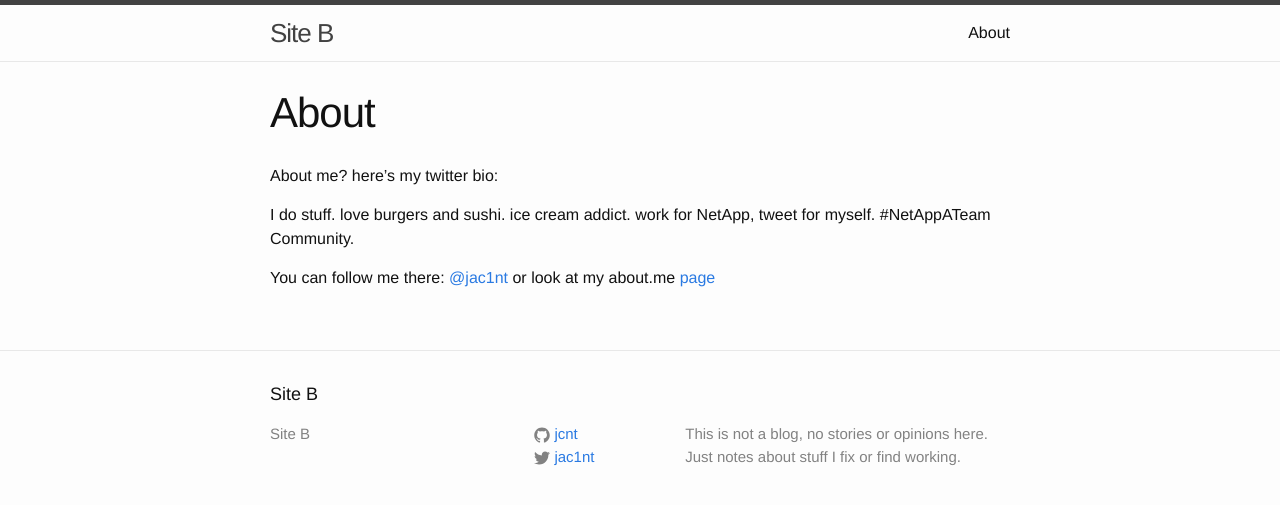
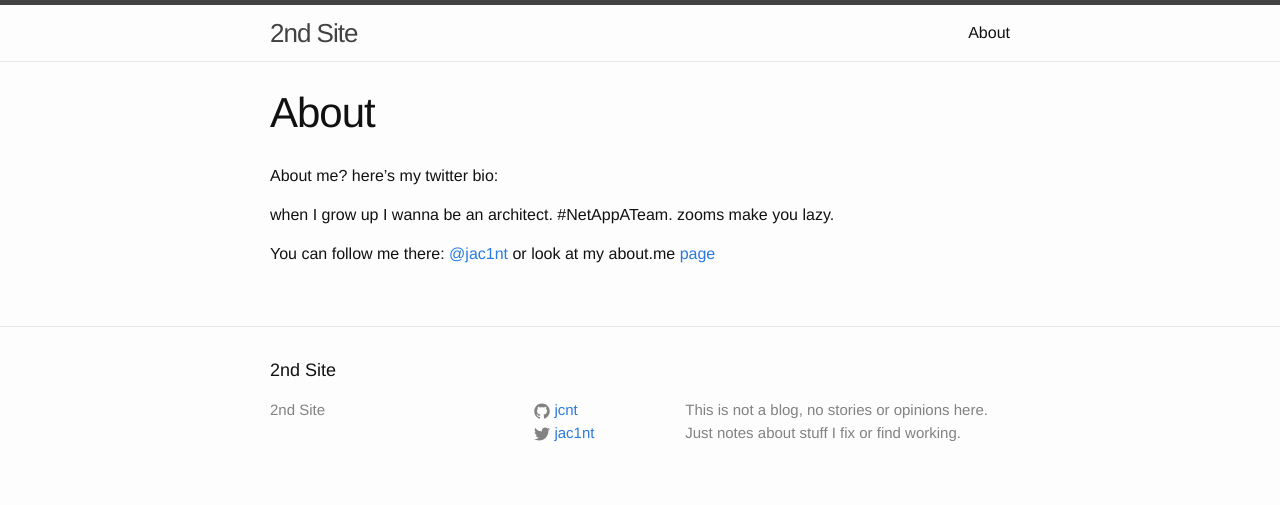
Before and after one commit to jcnt/jcnt.github.io, a Jekyll site: the page built from about.md, in a window 1280 px wide. Shown: the top 505 px of the page. Built offline with Jekyll 4.4.1, drawn with Linux system fonts in a browser that asks for light colours.

Commit message:
rebranding lol

```diff
--- a/_config.yml
+++ b/_config.yml
@@ -1,11 +1,11 @@
 # Site settings
-title: Site B
+title: 2nd Site
 # email: yyaazz@gmail.com
 description: > # this means to ignore newlines until "baseurl:"
   This is not a blog, no stories or opinions here. Just notes about stuff
   I fix or find working.
 baseurl: "" # the subpath of your site, e.g. /blog/
-url: "http://b.yyaazz.hu" # the base hostname & protocol for your site
+url: "http://2nd-site.net" # the base hostname & protocol for your site
 twitter_username: jac1nt
 github_username:  jcnt
 exclude: [temppost.markdown]
--- a/about.md
+++ b/about.md
@@ -6,7 +6,7 @@ permalink: /about/
 
 About me? here's my twitter bio:
 
-I do stuff. love burgers and sushi. ice cream addict. work for NetApp, tweet for myself. #NetAppATeam Community.
+when I grow up I wanna be an architect. #NetAppATeam. zooms make you lazy.
 
 You can follow me there: [@jac1nt] [twitter] or look at my about.me [page] [about]
 
```
Also changed, not shown: _posts/2014-11-08-OH-you-should-have-a-blog.md (+2 -2 lines).
